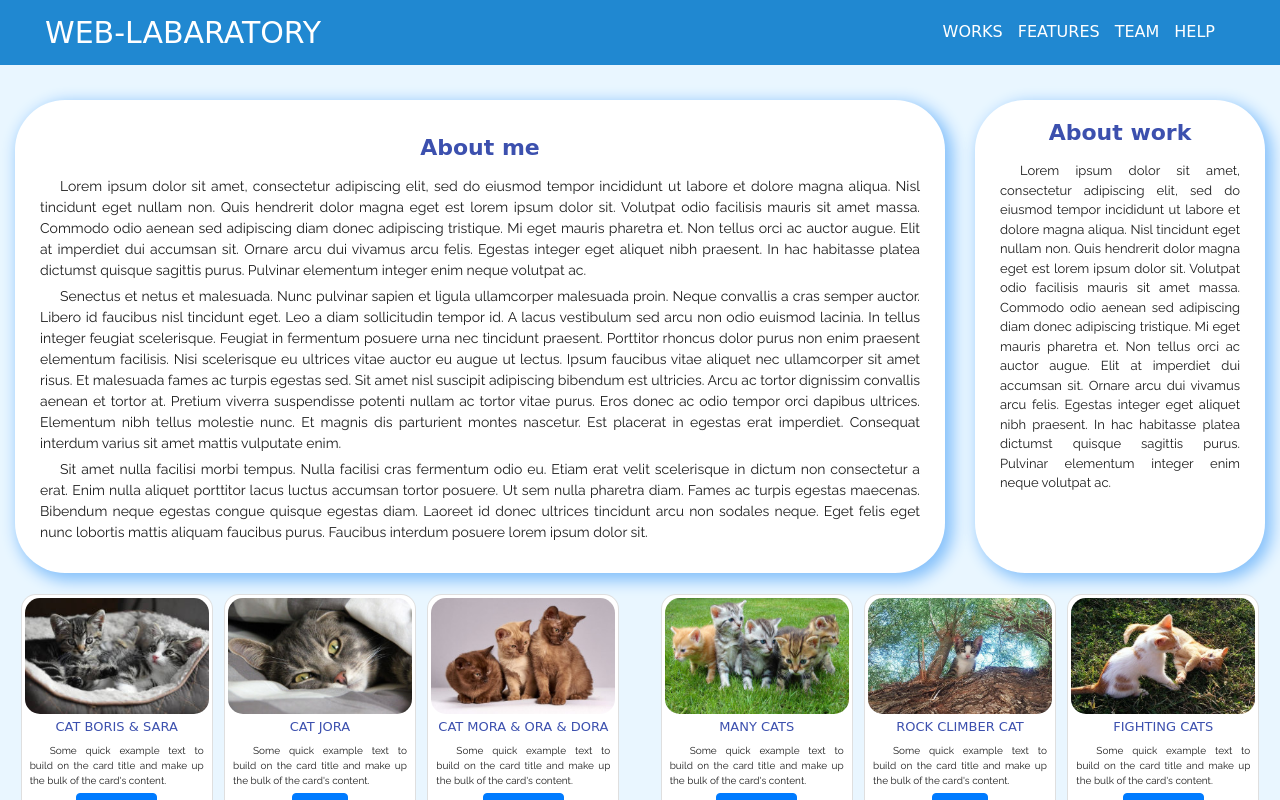
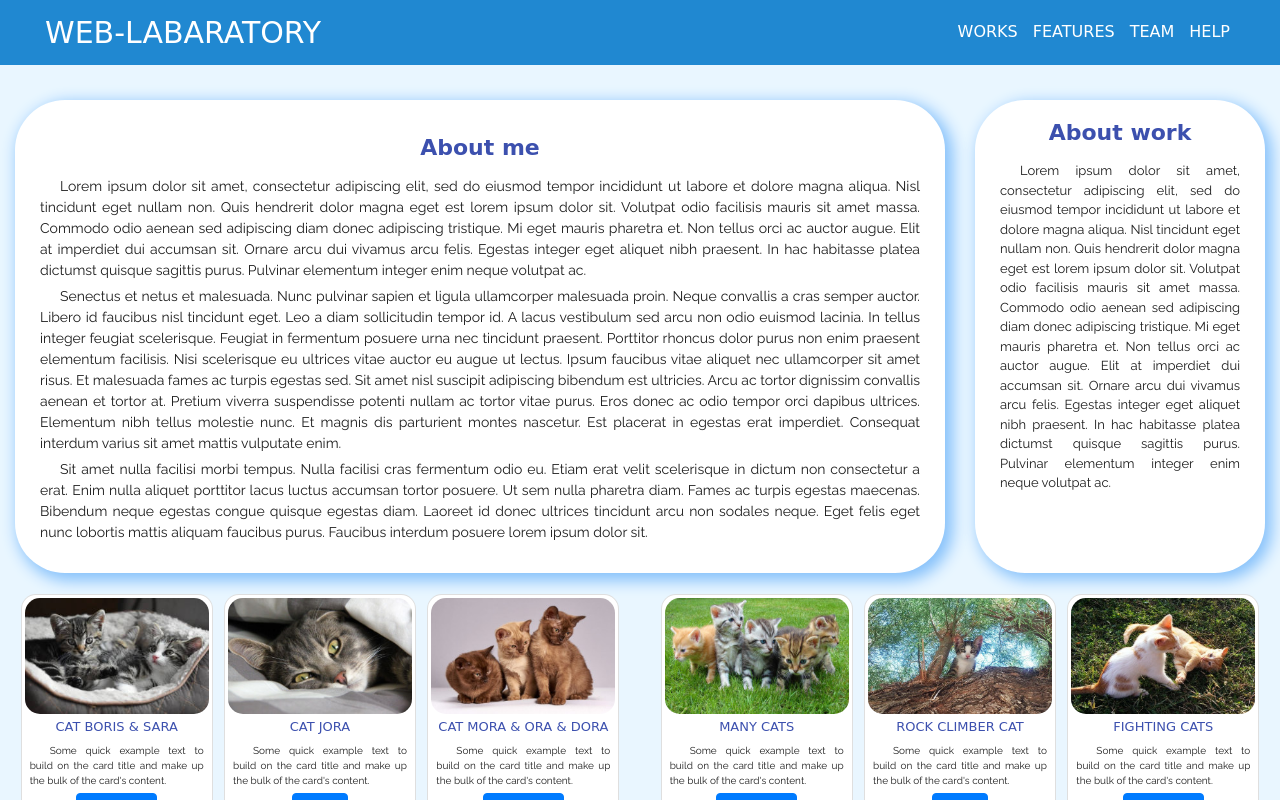
Before and after one commit to VitalyMakarevich/vitalymakarevich.github.io, a plain HTML site: page index.html in a window 1280 px wide. Shown: the top 800 px of the page. Drawn offline with nearby package versions, Linux system fonts and the light colour scheme; a web font is replaced by a local one.

Commit message:
Add files via upload

```diff
--- a/bootstrap/css/style.css
+++ b/bootstrap/css/style.css
@@ -460,7 +460,7 @@ body {
 	font-size: 16px;
 	/* font-weight: 700; */
 	text-transform: uppercase;
-	margin-right: 45px;
+	margin: 0 30px;
 }
 
 .nav__link {
```
